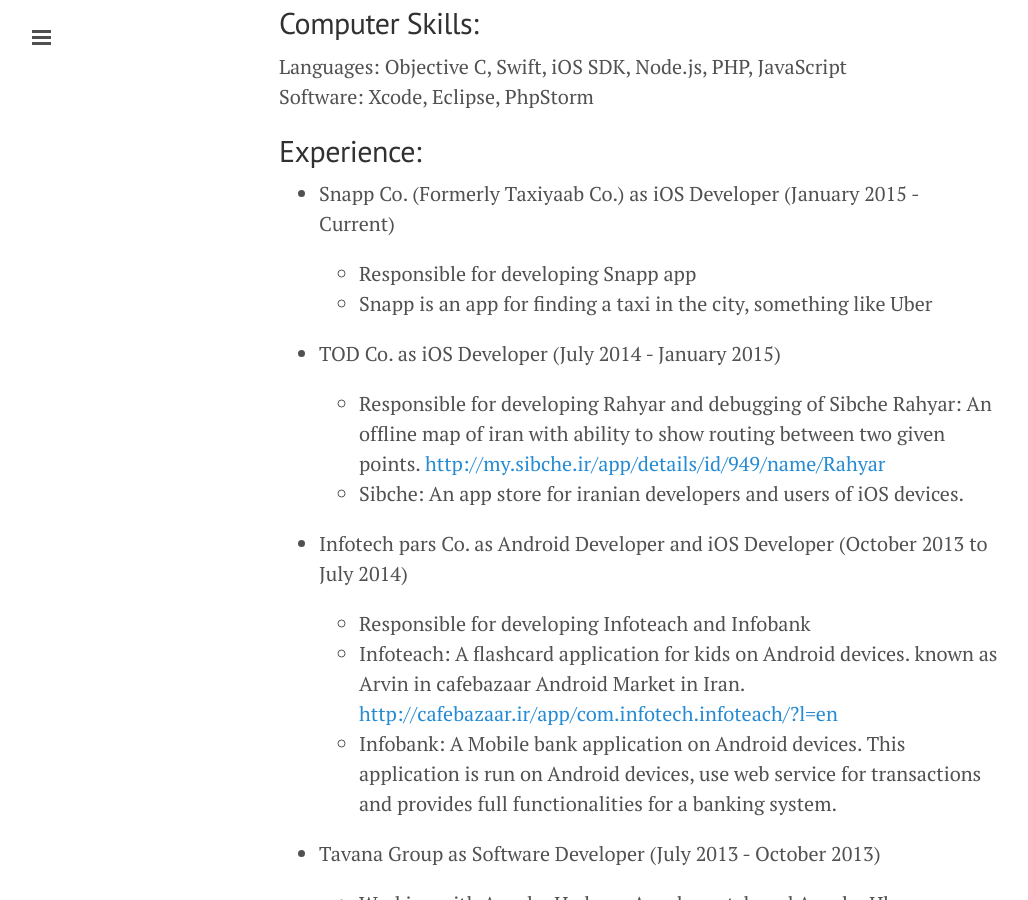
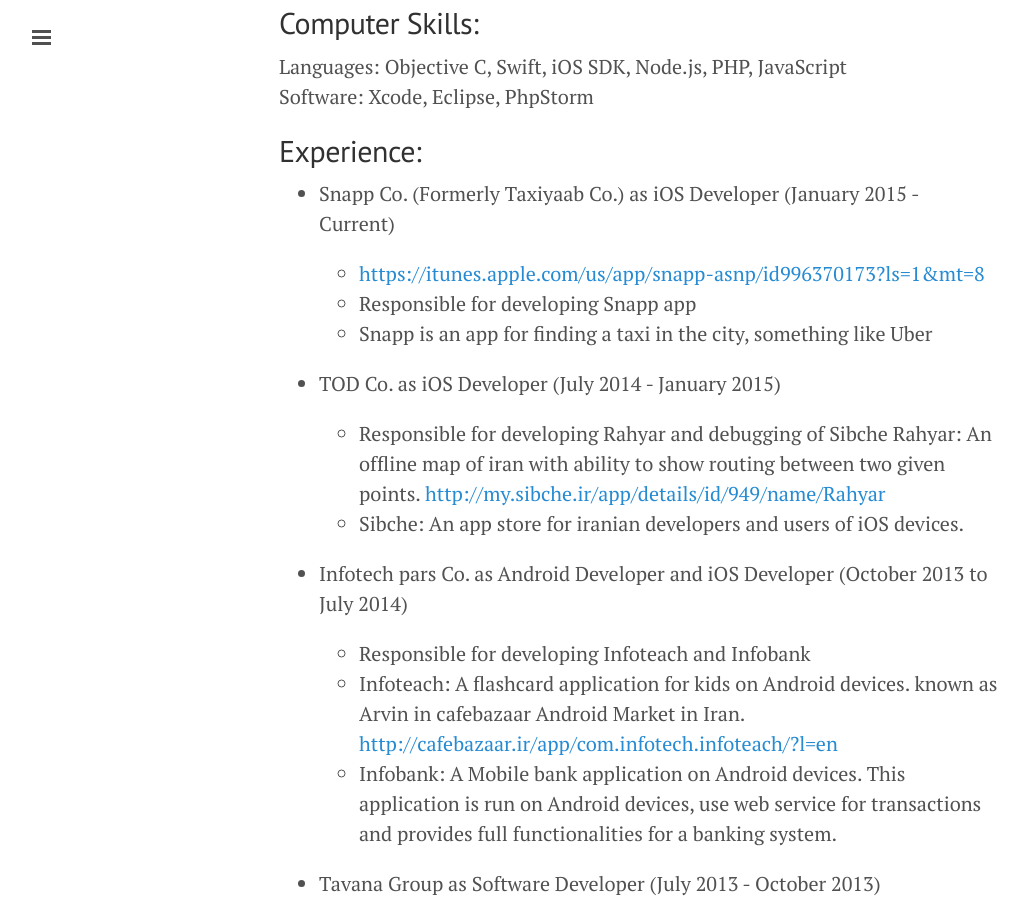
Before and after one commit to alirp88/alirp88.github.io, a Jekyll site: the page built from cv.md, in a window 1280 px wide and 900 px high, scrolled down 405 px. Shown: the whole window, without its empty margins (1-1029 px from the left). Built offline with Jekyll 4.4.1, drawn with Linux system fonts in a browser that asks for light colours; part of the change alters nothing that is shown.

Commit message:
Snapp link added to cv

```diff
--- a/cv.md
+++ b/cv.md
@@ -23,6 +23,7 @@ Software: Xcode, Eclipse, PhpStorm<br>
 
 + Snapp Co. (Formerly Taxiyaab Co.) as iOS Developer (January 2015 - Current)
 
+   - [https://itunes.apple.com/us/app/snapp-asnp/id996370173?ls=1&mt=8](https://itunes.apple.com/us/app/snapp-asnp/id996370173?ls=1&mt=8)
 	- Responsible for developing Snapp app
 	- Snapp is an app for finding a taxi in the city, something like Uber
 
```
